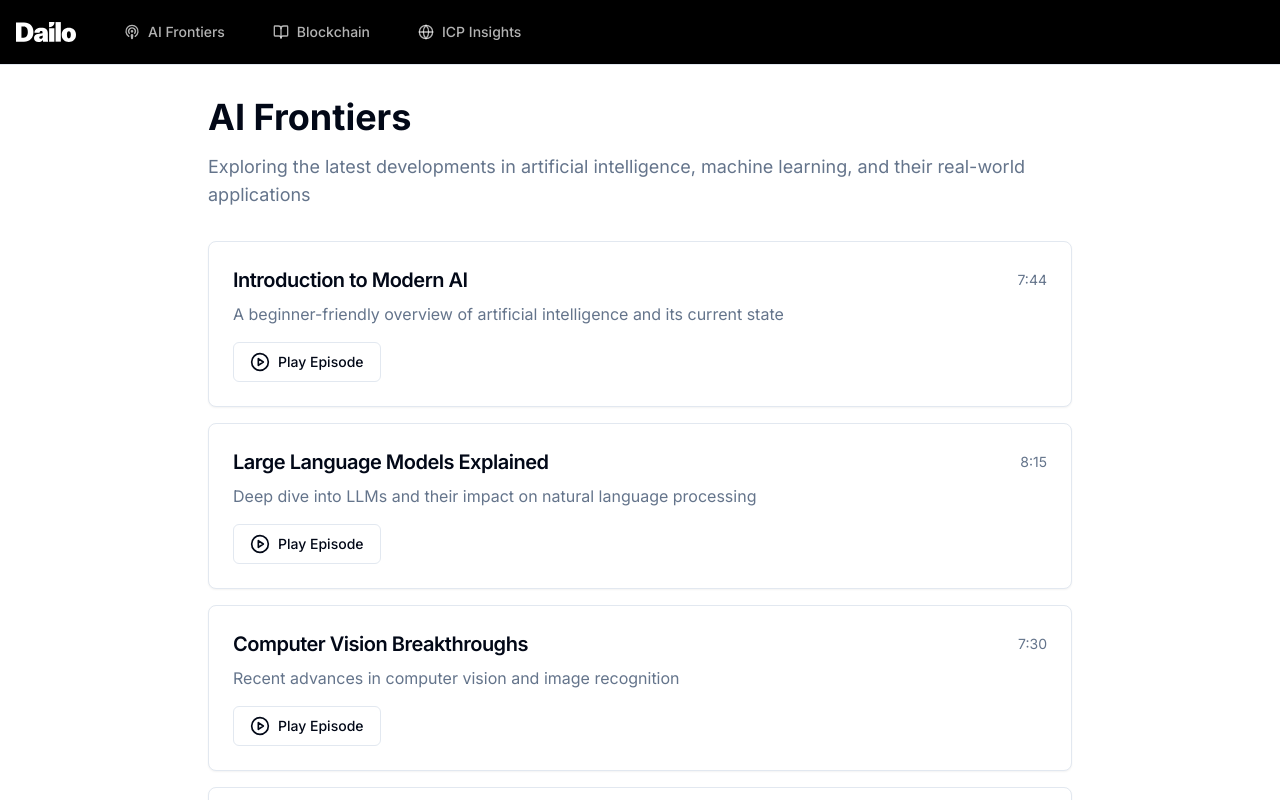
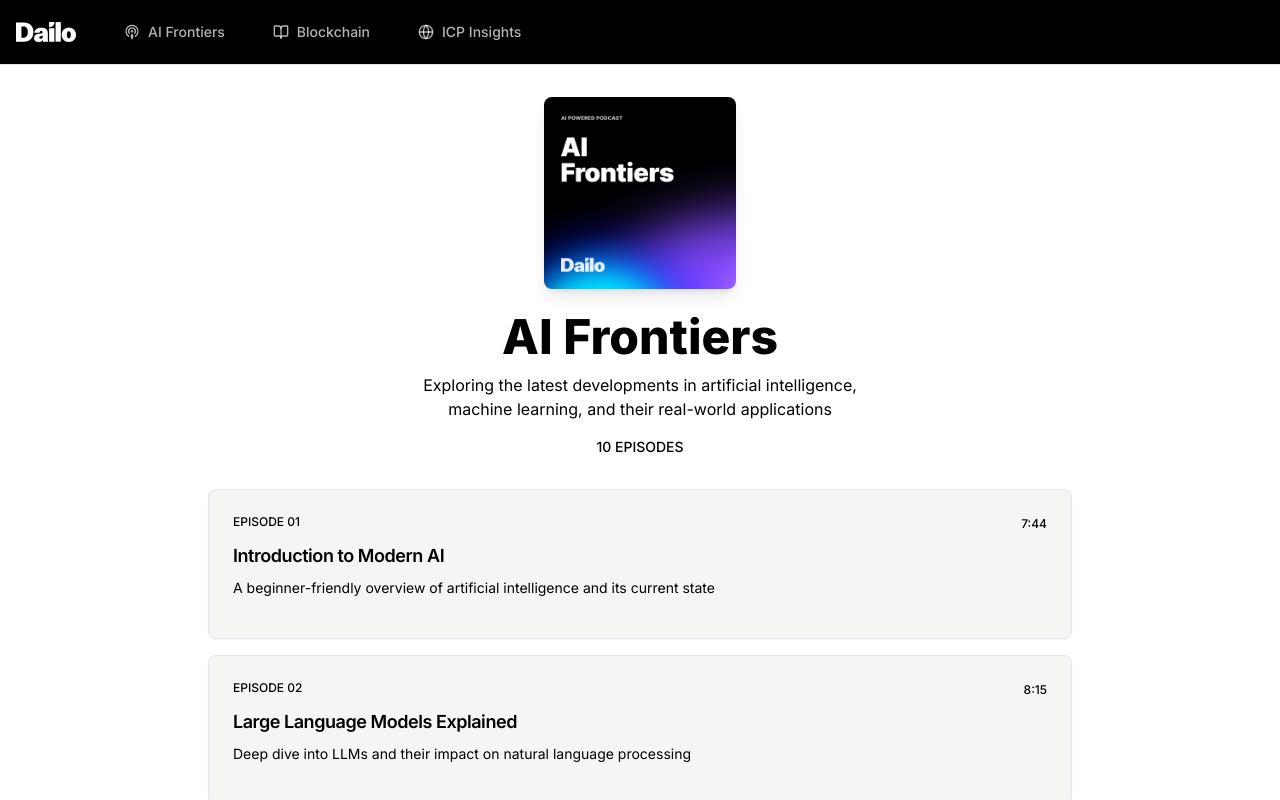
Before and after one commit to dailoOrg/dailo-app, a Next.js app: page /podcasts/ai-frontiers in a window 1280 px wide. Shown: the top 800 px of the page. Built offline with nearby package versions, Linux system fonts and the light colour scheme.

Commit message:
feat: adjust design of podcast page

```diff
--- a/app/podcast-page.tsx
+++ b/app/podcast-page.tsx
@@ -29,10 +29,20 @@
 
   return (
     <div className="container mx-auto px-4 py-8 max-w-4xl">
-      {/* Podcast Header */}
-      <div className="mb-8">
-        <h1 className="text-4xl font-bold mb-4">{podcast.title}</h1>
-        <p className="text-lg text-muted-foreground">{podcast.description}</p>
+      {/* Updated Podcast Header */}
+      <div className="mb-8 flex flex-col items-center">
+        <div className="max-w-md text-center">
+          <img
+            src={podcast.image}
+            alt={`${podcast.title} cover`}
+            className="w-48 h-48 mx-auto mb-6 rounded-lg shadow-lg"
+          />
+          <h1 className="text-5xl font-extrabold text-black mb-3">{podcast.title}</h1>
+          <p className="text-base text-black mb-4">{podcast.description}</p>
+          <p className="text-sm font-medium text-black uppercase">
+            {podcast.episodes.length} EPISODES
+          </p>
+        </div>
       </div>
 
       {/* Podcast Player */}
@@ -53,27 +63,26 @@
       {/* Episodes List */}
       <div className="space-y-4 mb-24">
         {podcast.episodes.map((episode) => (
-          <Card key={episode.id} className="hover:shadow-md transition-shadow">
-            <CardHeader className="flex flex-row items-center justify-between space-y-0 pb-2">
-              <CardTitle className="text-xl font-semibold">
-                {episode.title}
-              </CardTitle>
-              <div className="text-sm text-muted-foreground">
+          <Card
+            key={episode.id}
+            className="hover:shadow-md transition-shadow bg-[#F5F5F4] cursor-pointer p-6"
+            onClick={() => handlePlayEpisode(episode.title, episode.audioFile, episode.episodeNumber)}
+          >
+            <CardHeader className="flex flex-row items-center justify-between space-y-0 pb-2 px-0 pt-0">
+              <div className="text-xs font-medium text-black mb-1">
+                EPISODE {episode.episodeNumber}
+              </div>
+              <div className="text-xs font-medium text-black">
                 {episode.duration}
               </div>
             </CardHeader>
-            <CardContent>
-              <p className="text-muted-foreground mb-4">
+            <CardContent className="px-0 pb-4">
+              <CardTitle className="text-lg font-semibold text-black mb-2">
+                {episode.title}
+              </CardTitle>
+              <p className="text-sm text-black">
                 {episode.description}
               </p>
-              <Button
-                variant="outline"
-                className="flex items-center gap-2"
-                onClick={() => handlePlayEpisode(episode.title, episode.audioFile, episode.episodeNumber)}
-              >
-                <PlayCircle size={20} />
-                Play Episode
-              </Button>
             </CardContent>
           </Card>
         ))}
```
